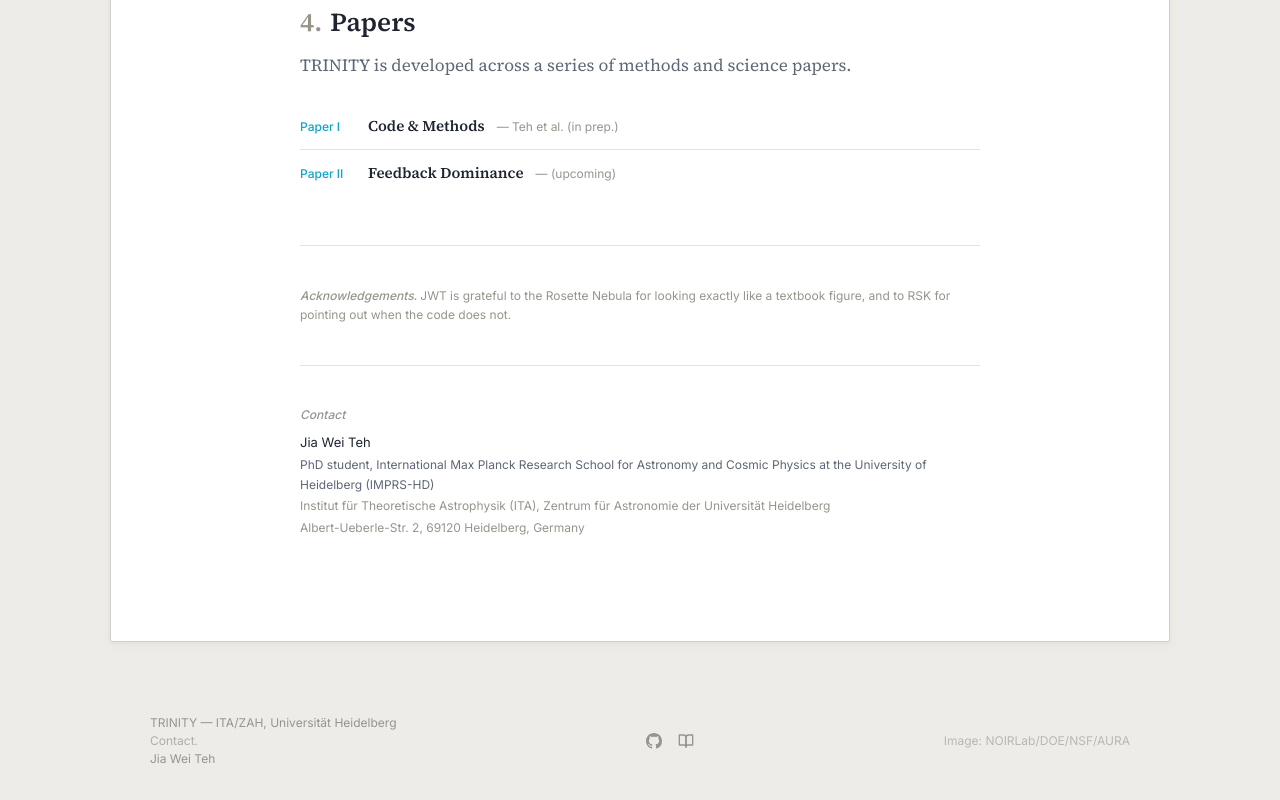
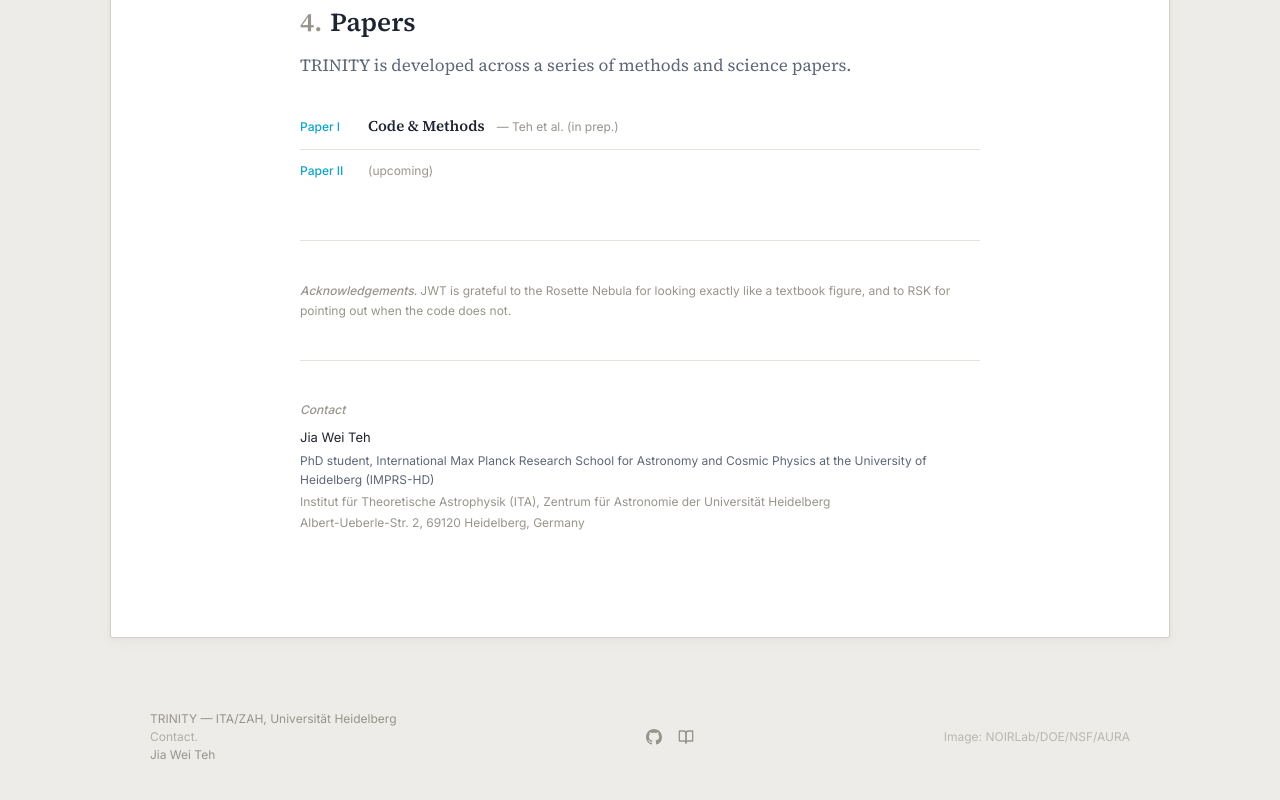
Before and after one commit to JiaWeiTeh/trinity-web, a React (Vite) app: page / in a window 1280 px wide. Shown: the part 3997-4797 px from the top of the page. Built offline with nearby package versions, Linux system fonts and the light colour scheme.

Commit message:
Drop Paper II title, show only upcoming status
https://claude.ai/code/session_01QXMJhm962XUJKEtGTKgdU6

```diff
--- a/src/components/ContentSections.jsx
+++ b/src/components/ContentSections.jsx
@@ -415,7 +415,7 @@ function Section3Diagnostics({ onViewChange }) {
 function Section4Papers() {
   const papers = [
     { num: 'Paper I', title: 'Code & Methods', status: 'Teh et al. (in prep.)' },
-    { num: 'Paper II', title: 'Feedback Dominance', status: '(upcoming)' },
+    { num: 'Paper II', title: '', status: '(upcoming)' },
   ]
 
   return (
@@ -433,13 +433,15 @@ function Section4Papers() {
                     className="text-[12px] font-medium text-teal w-[56px] shrink-0">
                 {p.num}
               </span>
-              <span style={{ fontFamily: 'var(--font-display)' }}
-                    className="text-[15px] font-semibold text-ink-primary">
-                {p.title}
-              </span>
+              {p.title && (
+                <span style={{ fontFamily: 'var(--font-display)' }}
+                      className="text-[15px] font-semibold text-ink-primary">
+                  {p.title}
+                </span>
+              )}
               <span style={{ fontFamily: 'var(--font-ui)' }}
                     className="text-[12px] text-ink-tertiary">
-                — {p.status}
+                {p.title ? '— ' : ''}{p.status}
               </span>
             </div>
           ))}
```
